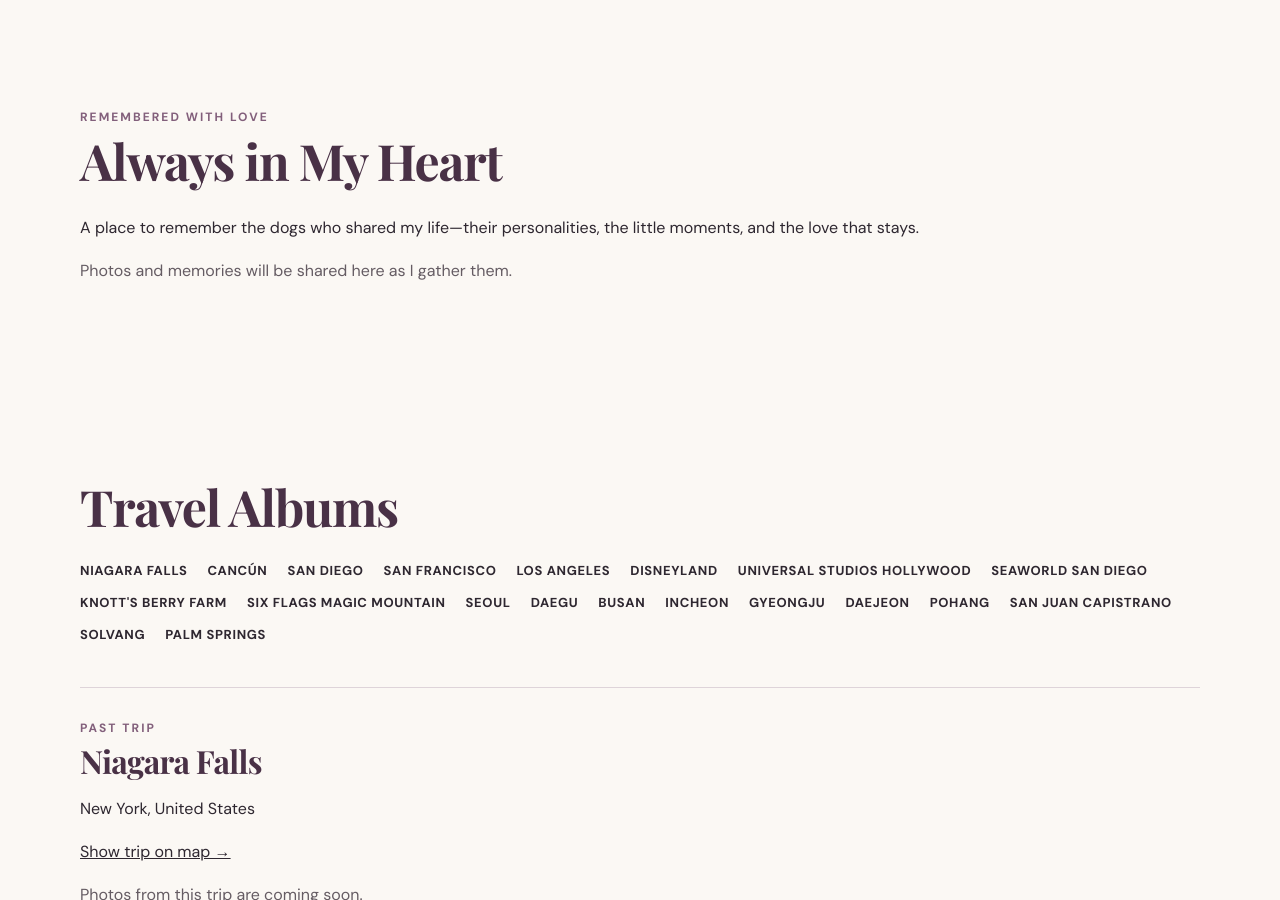
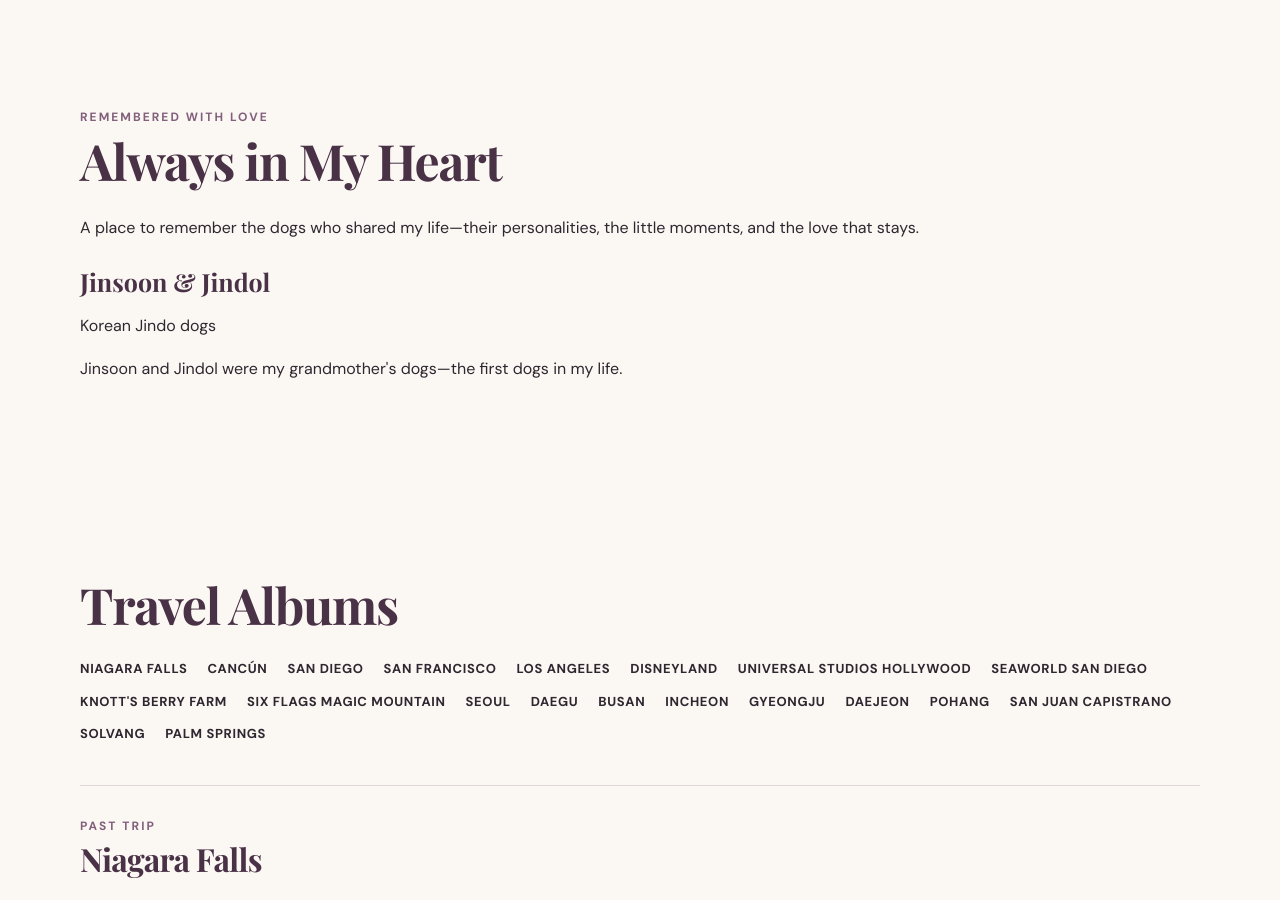
Before and after one commit to lydiarim22-coder/mindoflydia, a Jekyll site: the page built from photo-gallery.html, in a window 1280 px wide and 900 px high, scrolled down 1228 px. Built offline with Jekyll 4.4.1, drawn with Linux system fonts in a browser that asks for light colours; some web fonts are replaced.

Commit message:
Add Jinsoon and Jindol to dog memorial gallery

```diff
--- a/_data/dog_memorials.yml
+++ b/_data/dog_memorials.yml
@@ -1,4 +1,6 @@
 # Add only names, photos, and memories supplied by Lydia.
-# Each entry needs name. Optional: photo, photo_alt, years, memory, story_url.
+# Each entry needs name. Optional: breed, photo, photo_alt, years, memory, story_url.
 # When a photo is included, provide photo_alt and an existing local image path.
-[]
+- name: "Jinsoon & Jindol"
+  breed: Korean Jindo dogs
+  memory: "Jinsoon and Jindol were my grandmother's dogs—the first dogs in my life."
--- a/photo-gallery.html
+++ b/photo-gallery.html
@@ -56,6 +56,7 @@ description: "Photos from Lydia's travels, home cooking, garden, and beloved dog
       <a href="{{ dog.photo | relative_url }}" aria-label="View full photo of {{ dog.name | escape }}"><img src="{{ dog.photo | relative_url }}" alt="{{ dog.photo_alt | escape }}" loading="lazy"></a>
       {% endif %}
       <h3>{{ dog.name | escape }}</h3>
+      {% if dog.breed %}<p>{{ dog.breed | escape }}</p>{% endif %}
       {% if dog.years %}<p>{{ dog.years | escape }}</p>{% endif %}
       {% if dog.memory %}<p>{{ dog.memory | escape }}</p>{% endif %}
       {% if dog.story_url %}<p><a href="{{ dog.story_url | relative_url }}">Read their story &rarr;</a></p>{% endif %}
```
